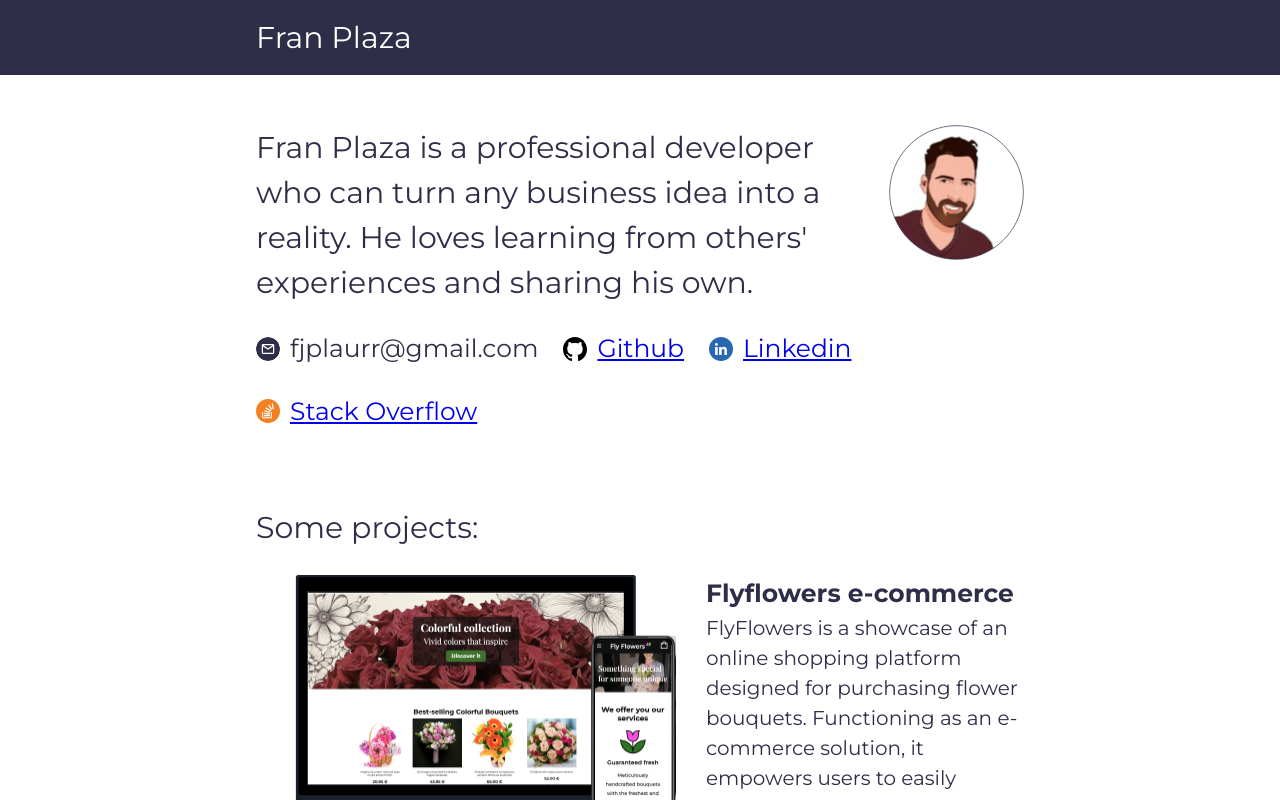
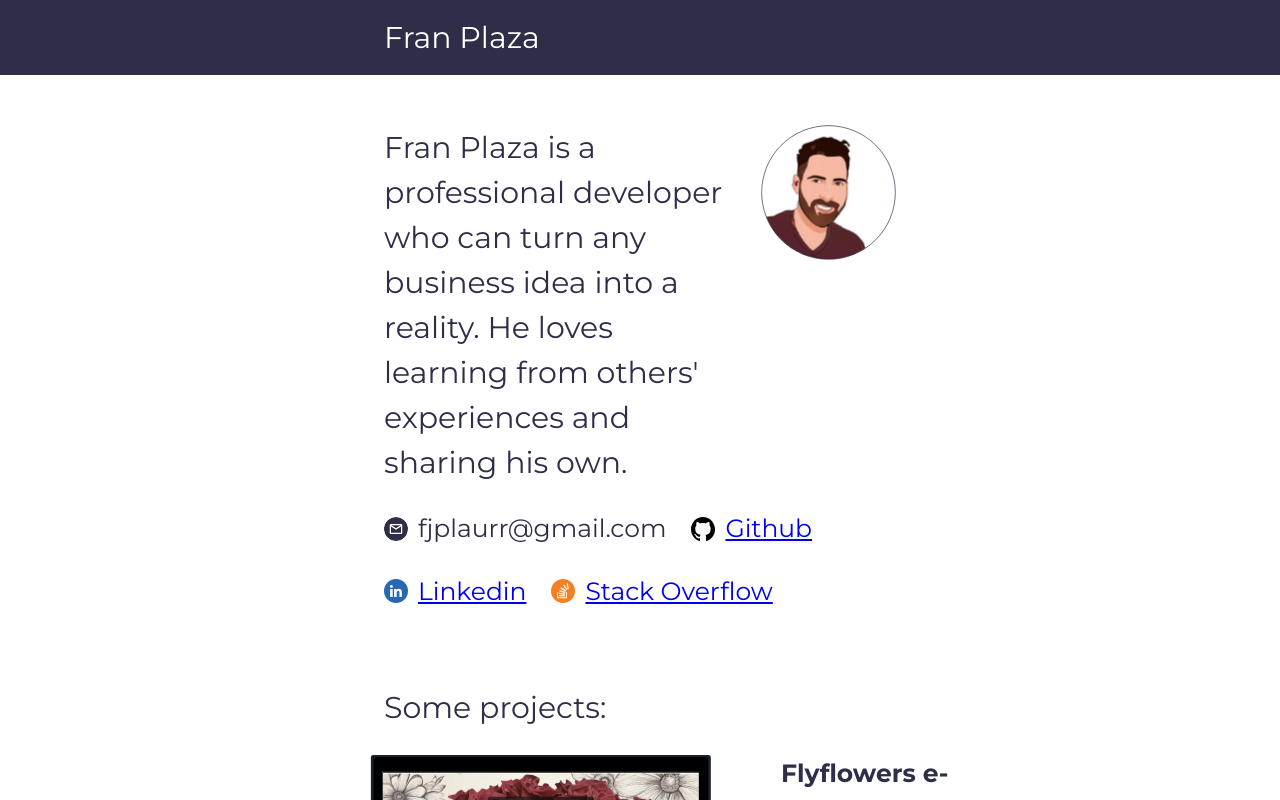
Before and after one commit to fjplaurr/personal-portfolio, a Next.js app: page / in a window 1280 px wide. Shown: the top 800 px of the page. Built offline with nearby package versions, Linux system fonts and the light colour scheme.

Commit message:
feat: reduce layout padding for desktop

```diff
--- a/src/app/globals.css
+++ b/src/app/globals.css
@@ -22,7 +22,7 @@ body > * {
   padding-inline: 1.25rem;
 
   @media (min-width: 768px) {
-    padding-inline: 20%;
+    padding-inline: 30%;
   }
 }
 
```
